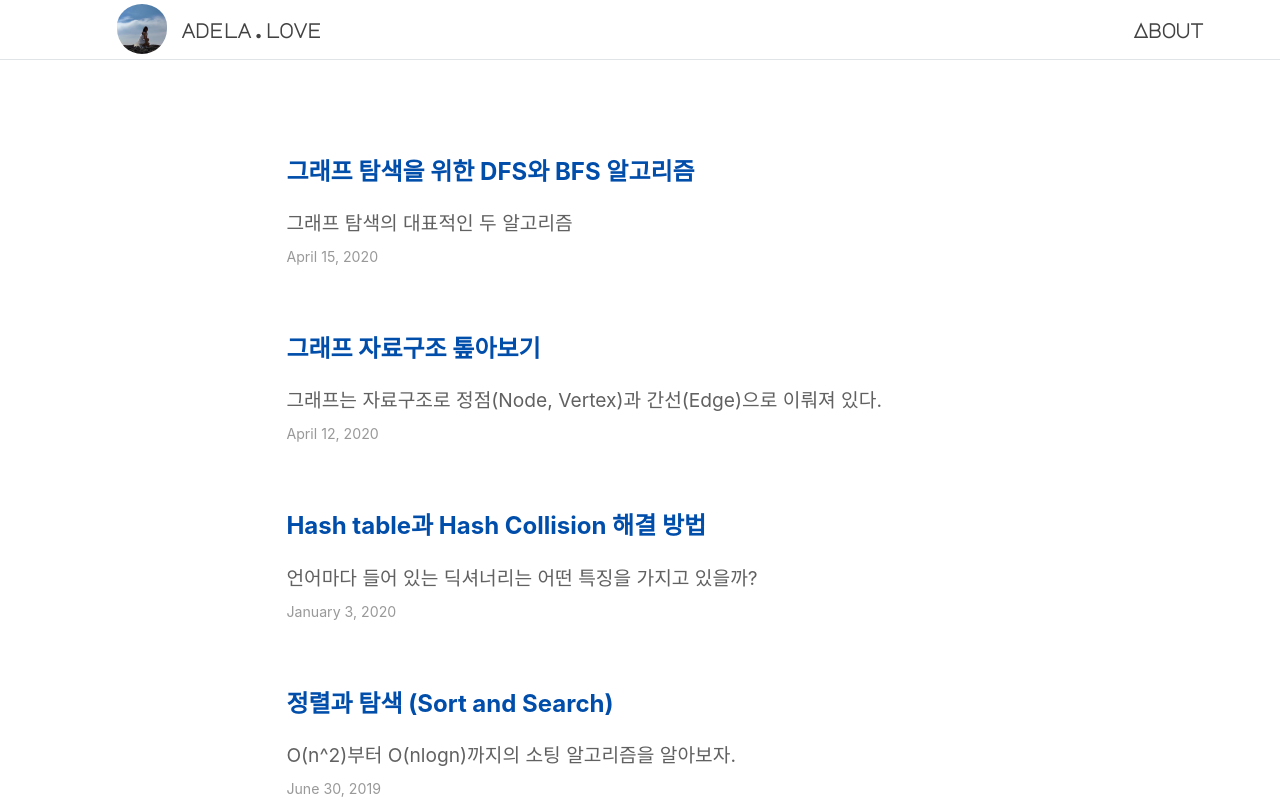
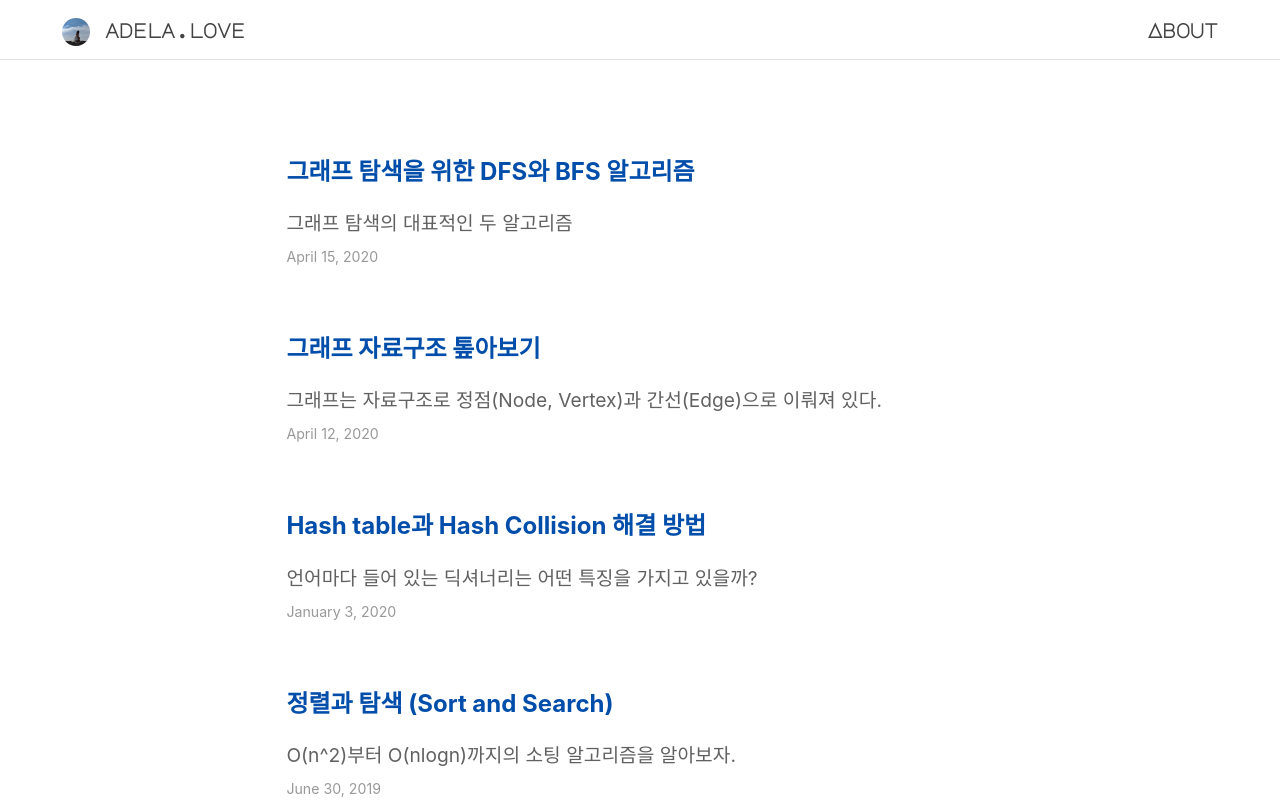
Before and after one commit to love-adela/adela.love, a Next.js app: page / in a window 1280 px wide. Shown: the top 800 px of the page. Built offline with nearby package versions, Linux system fonts and the light colour scheme; a web font is replaced by a local one.

Commit message:
Renewal navbar design

```diff
--- a/components/navbar.module.css
+++ b/components/navbar.module.css
@@ -10,14 +10,17 @@
   -moz-box-pack:justify;
   justify-content: space-between;
   top: 0px;
-  padding: 0 6%;
+  padding: 0 2%;
   border-bottom: 1px solid #e1e4e6;
   height: 60px;
   width: 100%;
+  background-color: rgba(255, 255, 255, 0.9);
 }
 
 .headerLogo {
-  display: flex;
+  display: block;
+  float: left;
+  padding-left: 3%;
 }
 
 .headerLogo li {
@@ -35,8 +38,9 @@
 }
 
 .headerHomeAbout {
-  display: inline-block;
-  margin-left: auto;
+  display: block;
+  float: right;
+  padding-right: 3%;
 }
 
 .headerHomeAbout h2{
@@ -49,8 +53,7 @@
 
 .headerHomeImage {
   display: inline-block;
-  width: 50px;
+  width: 28px;
   height: auto;
-  padding-top: 3px;
   vertical-align: middle;
 }
```
